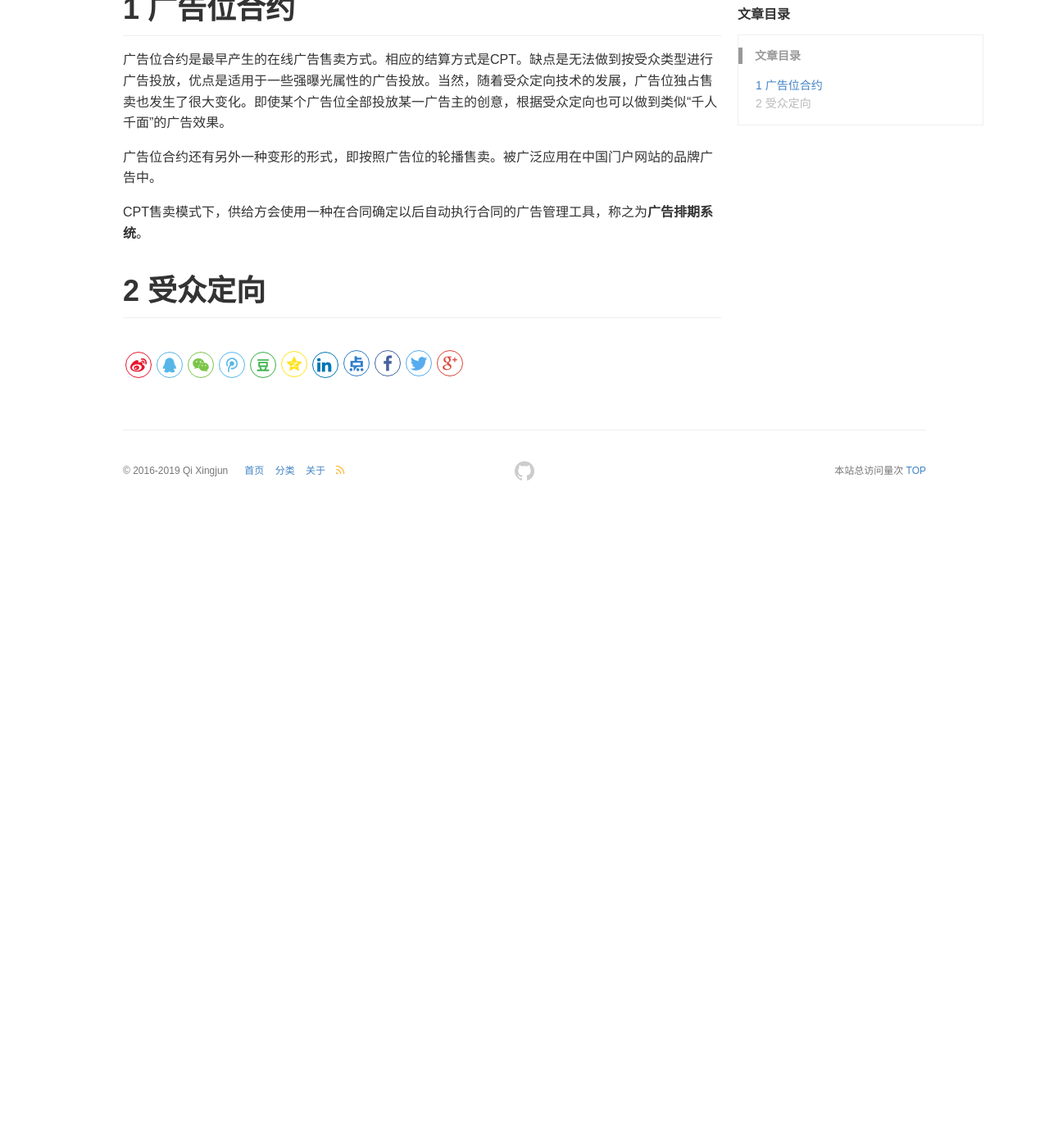
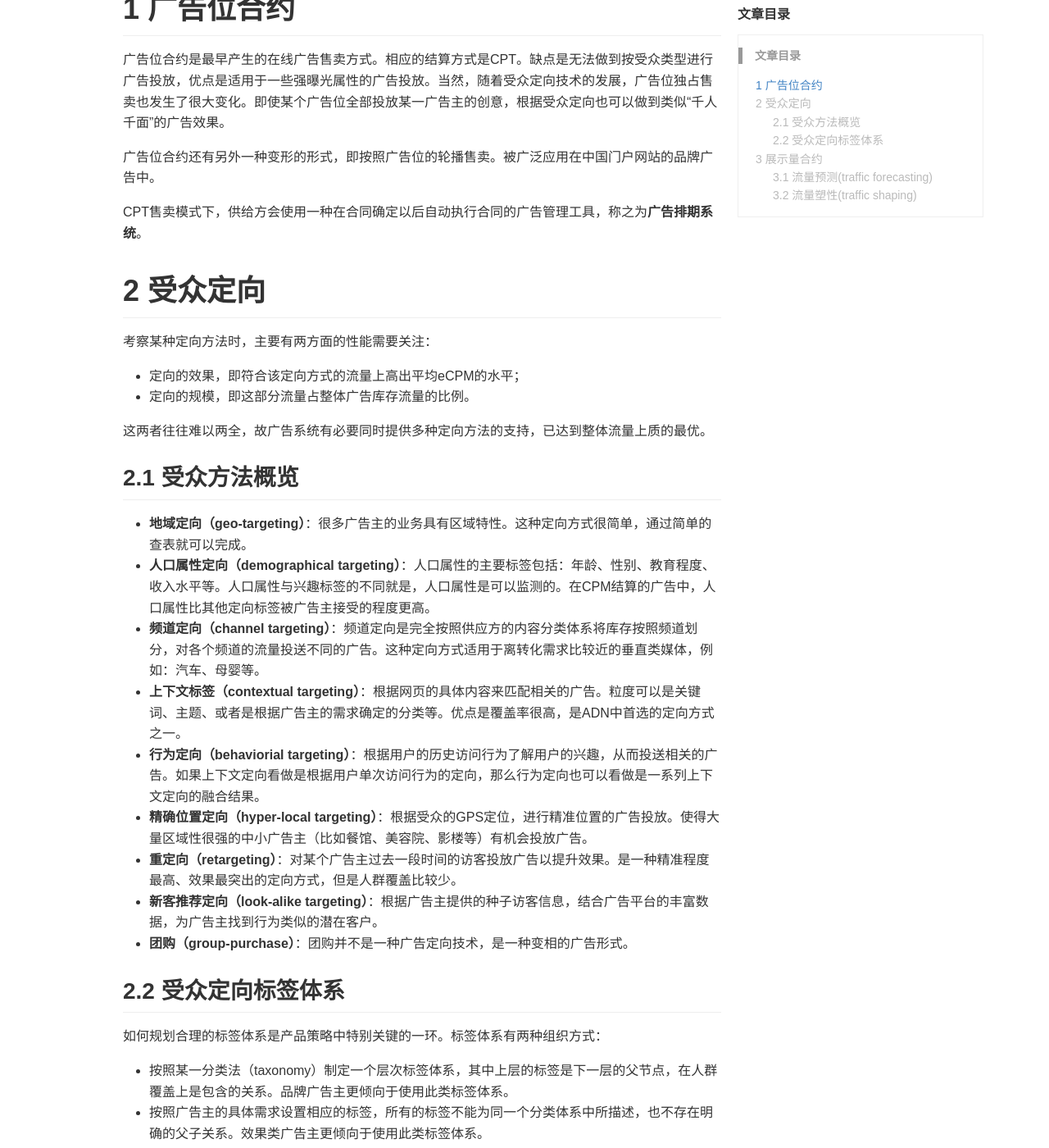
Before and after one commit to QiXingjun/QiXingjun.github.io, a Jekyll site: the page built from _posts/blog/2020-01-28-四、合约广告.md, in a window 1280 px wide and 1400 px high, scrolled down 318 px. Shown: the whole window at 82% size. Built offline with Jekyll 4.4.1, drawn with Linux system fonts in a browser that asks for light colours; comment, search, counter and statistics services are not loaded; before the commit the page ends 941 px from its top, so only the background shows below that; some of the changed text lies outside the part shown.

Commit message:
Update 2020-01-28-四、合约广告.md

````diff
--- a/_posts/blog/2020-01-28-四、合约广告.md
+++ b/_posts/blog/2020-01-28-四、合约广告.md
@@ -5,6 +5,7 @@ categories: [计算广告]
 description: 合约广告
 keywords: 计算广告, 合约广告
 ---
+
 在[在线广告产品概览](http://qixingjun.tech/2020/01/28/%E4%B8%89-%E5%9C%A8%E7%BA%BF%E5%B9%BF%E5%91%8A%E4%BA%A7%E5%93%81%E6%A6%82%E8%A7%88/)一文中，我们已经说到过，合约广告产品是由由线下广告交易形式衍生而来，又可以分为按时长售卖的CPT广告和按合约展示量售卖的CPM广告。常见于门户网站和视频网站。
 
 # 1 广告位合约
@@ -15,3 +16,40 @@ keywords: 计算广告, 合约广告
 CPT售卖模式下，供给方会使用一种在合同确定以后自动执行合同的广告管理工具，称之为**广告排期系统**。
 
 # 2 受众定向
+考察某种定向方法时，主要有两方面的性能需要关注：
+* 定向的效果，即符合该定向方式的流量上高出平均eCPM的水平；
+* 定向的规模，即这部分流量占整体广告库存流量的比例。
+
+这两者往往难以两全，故广告系统有必要同时提供多种定向方法的支持，已达到整体流量上质的最优。
+
+## 2.1 受众方法概览
+* **地域定向（geo-targeting）**：很多广告主的业务具有区域特性。这种定向方式很简单，通过简单的查表就可以完成。
+* **人口属性定向（demographical targeting）**：人口属性的主要标签包括：年龄、性别、教育程度、收入水平等。人口属性与兴趣标签的不同就是，人口属性是可以监测的。在CPM结算的广告中，人口属性比其他定向标签被广告主接受的程度更高。
+* **频道定向（channel targeting）**：频道定向是完全按照供应方的内容分类体系将库存按照频道划分，对各个频道的流量投送不同的广告。这种定向方式适用于离转化需求比较近的垂直类媒体，例如：汽车、母婴等。
+* **上下文标签（contextual targeting）**：根据网页的具体内容来匹配相关的广告。粒度可以是关键词、主题、或者是根据广告主的需求确定的分类等。优点是覆盖率很高，是ADN中首选的定向方式之一。
+* **行为定向（behaviorial targeting）**：根据用户的历史访问行为了解用户的兴趣，从而投送相关的广告。如果上下文定向看做是根据用户单次访问行为的定向，那么行为定向也可以看做是一系列上下文定向的融合结果。
+* **精确位置定向（hyper-local targeting）**：根据受众的GPS定位，进行精准位置的广告投放。使得大量区域性很强的中小广告主（比如餐馆、美容院、影楼等）有机会投放广告。
+* **重定向（retargeting）**：对某个广告主过去一段时间的访客投放广告以提升效果。是一种精准程度最高、效果最突出的定向方式，但是人群覆盖比较少。
+* **新客推荐定向（look-alike targeting）**：根据广告主提供的种子访客信息，结合广告平台的丰富数据，为广告主找到行为类似的潜在客户。
+* **团购（group-purchase）**：团购并不是一种广告定向技术，是一种变相的广告形式。
+
+## 2.2 受众定向标签体系
+如何规划合理的标签体系是产品策略中特别关键的一环。标签体系有两种组织方式：
+* 按照某一分类法（taxonomy）制定一个层次标签体系，其中上层的标签是下一层的父节点，在人群覆盖上是包含的关系。品牌广告主更倾向于使用此类标签体系。
+* 按照广告主的具体需求设置相应的标签，所有的标签不能为同一个分类体系中所描述，也不存在明确的父子关系。效果类广告主更倾向于使用此类标签体系。
+
+# 3 展示量合约
+品牌广告的主流投放方式是按照CPM结算的展示量合约。展示量合约指的是约定某种受众条件下的展示量，然后按照事先约定好的单位展示量价格来结算。也被称为**担保投送（Guaranted Delivery, GD）**，其中，“担保”指的就是“量的约定”。展示量合约也分为保量CPM和非保量CPM，非保量CPM属于竞价广告，而非合约广告。
+
+展示量合约虽然是比较传统的交易模式，但是已经反映了**互联网广告计算驱动的本质：分析得到用户和上下文的属性，并由服务端根据这些属性以及广告库情况动态决定广告候选。**这种商业模式需要受众定向、流量预测、担保投放等技术的支持。
+
+## 3.1 流量预测(traffic forecasting)
+流量预测在广告产品中有一下三个用途：
+1. **售前指导**。由于展示量合约要约定曝光综述，故需要准确的预测各个人群标签的流量。
+2. **在线流量分配**。如果一个曝光同时满足两个及以上合约的要求时，需要通过在线流量分配，使得整体满足所有合约。
+3. **出价指导**。广告主需要根据自己预计的出价先了解一下可能获得多少流量，以判断自己的出价是否合理。
+
+流量预测问题可以抽象为对流量```t(u,b)```这个函数的估计。其中，```u```是给定的人群标签或者人群标签的组合， ```b```是出价。在展示量合约中，没有竞价，故将```b```看做是正无穷。
+
+## 3.2 流量塑性(traffic shaping)
+主动的影响流量，以利于合约的达成，称作**流量塑性**。典型的场景是综合性门户网站上售卖的展示量合约广告。
````
